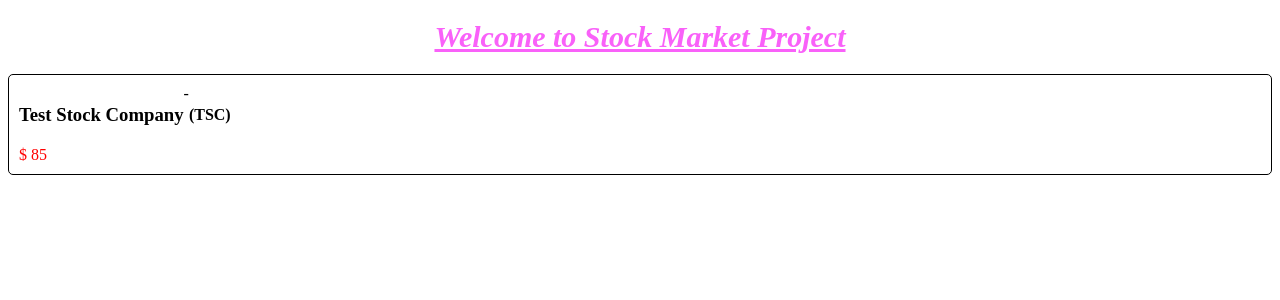
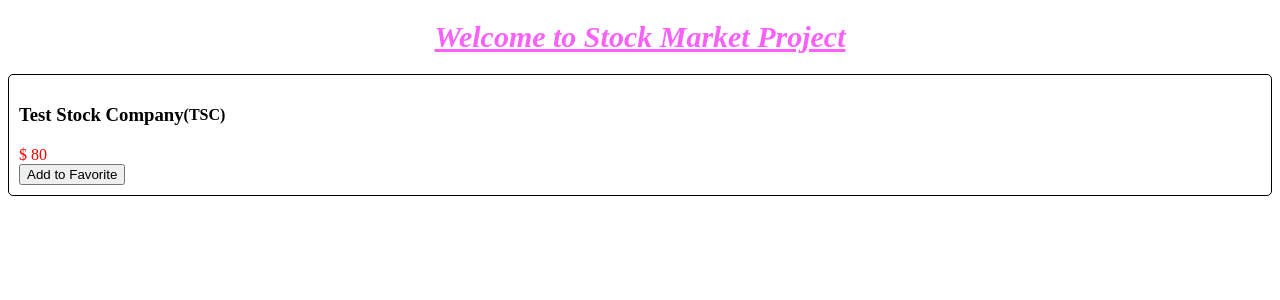
Before and after one commit to codershalini210/stock-market, an Angular app: page / in a window 1280 px wide. Shown: the top 300 px of the page. Built offline with nearby package versions, Linux system fonts and the light colour scheme.

Commit message:
stock item component

```diff
--- /dev/null
+++ b/src/app/model/stock.ts
@@ -0,0 +1,10 @@
+export class Stock {
+    favorite: boolean = false;
+  constructor(public name: string,
+              public code: string,
+              public price: number,
+              public previousPrice: number) {}
+  isPositiveChange(): boolean {
+    return this.price >= this.previousPrice;
+  }
+}
--- a/src/app/stock/stock-item/stock-item.html
+++ b/src/app/stock/stock-item/stock-item.html
@@ -1,5 +1,10 @@
 <div class="stock-container">
-     <div class='name'><h3>{{name}}</h3> - <h4>({{code}})</h4></div>
-  <div [ngClass]="positiveChange ? 'positive' : 'negative'">$ {{price}}</div>
-
+     <div class='name'><h3>{{stock.name}}</h3>
+        <h4>({{stock.code}})</h4></div>
+  <div [ngClass]="stock.isPositiveChange() ? 'positive' : 'negative'">$ {{stock.price}}</div>
+  <button
+    (click)='toggleFavorite($event)'
+    [disabled]='stock.favorite'
+    >Add to Favorite
+  </button>
 </div>
--- a/src/app/stock/stock-item/stock-item.ts
+++ b/src/app/stock/stock-item/stock-item.ts
@@ -1,6 +1,7 @@
 import { Component } from '@angular/core';
 // import { NgClass } from "../../../../node_modules/@angular/common/types/_common_module-chunk";
 import { CommonModule } from '@angular/common';
+import { Stock } from '../../model/stock';
 @Component({
   selector: 'app-stock-item',
   imports: [CommonModule],
@@ -8,17 +9,26 @@ import { CommonModule } from '@angular/common';
   styleUrl: './stock-item.css',
 })
 export class StockItem {
- public name!: string;
-  public code!: string;
-  public price!: number;
-  public previousPrice!: number;
-   public positiveChange!: boolean;
+//  public name!: string;
+//   public code!: string;
+//   public price!: number;
+//   public previousPrice!: number;
+//    public positiveChange!: boolean;
+//     public favorite!: boolean;
+public stock !:Stock;
   constructor() { }
   ngOnInit() {
-    this.name = 'Test Stock Company';
-    this.code = 'TSC';
-    this.price = 85;
-    this.previousPrice = 90;
-     this.positiveChange = this.price >= this.previousPrice;
+    // this.name = 'Test Stock Company';
+    // this.code = 'TSC';
+    // this.price = 85;
+    // this.previousPrice = 90;
+    // this.favorite = false;
+    //  this.positiveChange = this.price >= this.previousPrice;
+    this.stock = new Stock("Test Stock Company","TSC",80,95)
+  }
+   toggleFavorite(event :any) {
+    console.log("event is -"+event)
+    // this.favorite = !this.favorite;
+    this.stock.favorite = !this.stock.favorite
   }
 }
```
Also changed, not shown: 1 other file (tests, documents, lock files or other folders).
